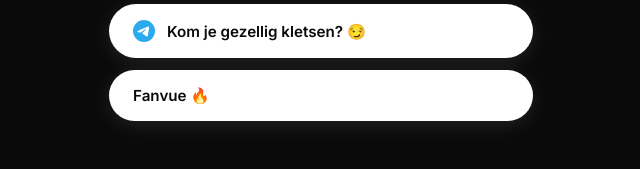
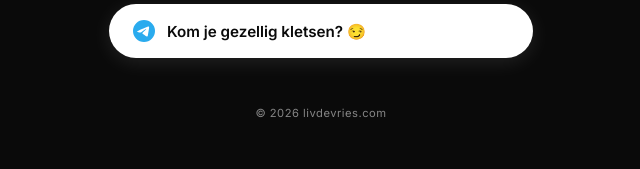
Before and after one commit to Livvyxo/website-react, a React (Vite) app: page / in a window 1280 px wide. Shown: the part 571-740 px from the top of the page, without its empty margins (319-959 px from the left). Built offline with nearby package versions, Linux system fonts and the light colour scheme.

Commit message:
Remove Fanvue button

```diff
--- a/src/components/LinkPage.jsx
+++ b/src/components/LinkPage.jsx
@@ -99,19 +99,6 @@
           <span>Kom je gezellig kletsen? 😏</span>
         </motion.a>
 
-        <motion.a
-          href="https://www.fanvue.com/livvydevries?free_trial=e050b96c-1779-48a9-bd3f-00fc05815018"
-          target="_blank"
-          rel="noopener noreferrer"
-          className="page__cta"
-          initial={{ opacity: 0, y: 15 }}
-          animate={{ opacity: 1, y: 0 }}
-          transition={{ duration: 0.5, delay: 0.7 }}
-          whileHover={{ scale: 1.02 }}
-          whileTap={{ scale: 0.98 }}
-        >
-          <span>Fanvue 🔥</span>
-        </motion.a>
 
         {/* Footer */}
         <motion.div
```
